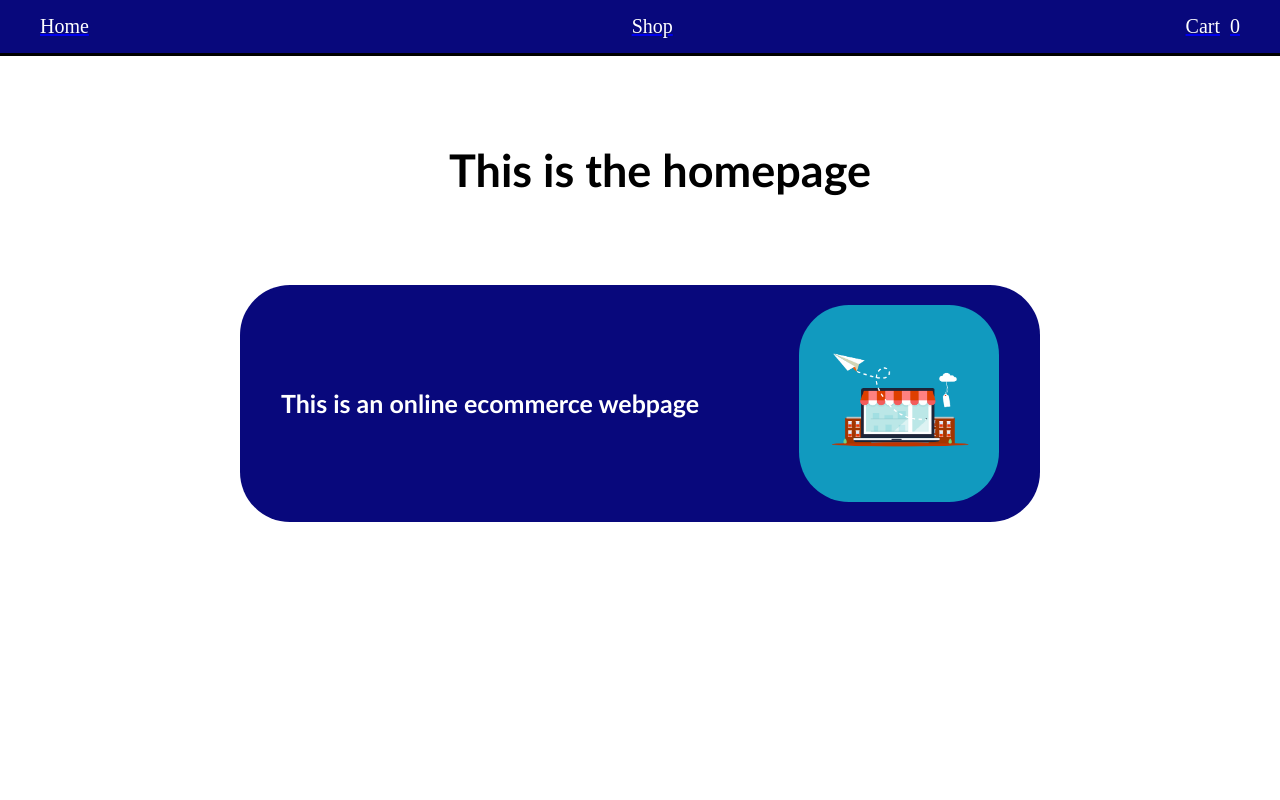
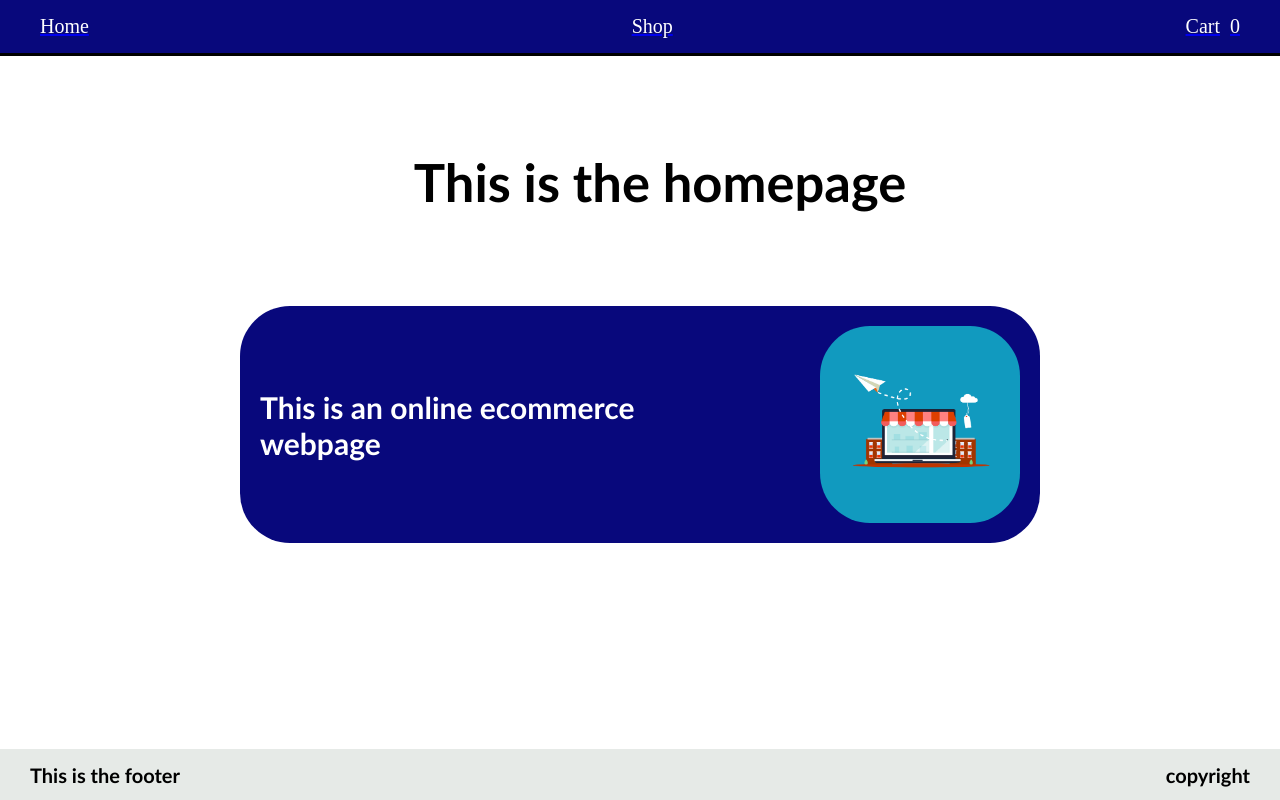
Before and after one commit to jwwals1/Shopping-Cart, a React (Vite) app: page / in a window 1280 px wide. Built offline with nearby package versions, Linux system fonts and the light colour scheme.

Commit message:
added footer

```diff
--- a/src/App.jsx
+++ b/src/App.jsx
@@ -5,6 +5,7 @@ import { Route, Routes } from "react-router-dom";
 import Shop from "./components/Shop.jsx"
 import Cart from "./components/Cart.jsx"
 import Home from "./components/Home.jsx";
+import Footer from "./components/footer.jsx";
 
 // eslint-disable-next-line react/prop-types
 function App() {
@@ -24,6 +25,7 @@ function App() {
           element={<Cart cartItems={cartItems} setCartItems={setCartItems} />}
         />
       </Routes>
+      <Footer/>
     </>
   );
 }
--- a/src/components/Cart.jsx
+++ b/src/components/Cart.jsx
@@ -63,7 +63,7 @@ function Cart({ cartItems }) {
         <div>
           <div >
             <h1>Your cart is empty!</h1>
-            <h2>Add some items to your cart!</h2>
+            <h2>Add items to your cart!</h2>
           </div>
         </div>
       )}
--- /dev/null
+++ b/src/components/footer.jsx
@@ -0,0 +1,16 @@
+/* eslint-disable react/prop-types */
+
+
+// eslint-disable-next-line react/prop-types
+function Footer() {
+  return (
+    <footer className="footer">
+        <h1 className="footer-description">This is the footer</h1>
+        <h1 className="footer-copyright">copyright</h1>
+    </footer>
+  );
+}
+
+
+
+export default Footer;
--- a/src/index.css
+++ b/src/index.css
@@ -1,6 +1,8 @@
 body {
     margin: 0;
     padding: 0;
+    position: relative;
+    min-height: 100vh;
 }
 
 .shop-Page {
@@ -22,6 +24,7 @@ body {
     display: grid;
     grid-template-columns: repeat(auto-fit, minmax(400px, 1fr));
     gap: 20px;
+    padding-bottom: 80px;
 }
 /* .item {
     display: grid;
@@ -40,6 +43,7 @@ body {
     padding: 20px;
     min-height: 300px;
     justify-content: space-between;
+    /* margin-bottom: 40px; */
 }
 
 .card:hover {
@@ -182,7 +186,7 @@ body {
     display: grid;
     justify-content: center;
     margin-left: 40px;
-    font-size: 30px;
+    font-size: 35px;
     font-family: 'Gill Sans', 'Gill Sans MT', Calibri, 'Trebuchet MS', sans-serif;
     margin-top: 50px;
 
@@ -202,6 +206,27 @@ body {
 }
 
 .homepage-description {
-    font-size: 25px;
+    font-size: 30px;
     font-family: 'Gill Sans', 'Gill Sans MT', Calibri, 'Trebuchet MS', sans-serif;
 }
+
+.footer {
+    display: flex;
+    background-color: #E6EAE7;
+    position: absolute;
+    bottom: 0;
+    width: 100%;
+    justify-content: space-between;
+    font-size: 10px;
+    font-family: 'Gill Sans', 'Gill Sans MT', Calibri, 'Trebuchet MS', sans-serif;
+    /* padding-top: 5px;
+    padding-bottom: 5px; */
+}
+
+.footer-description {
+    margin-left: 30px;
+}
+
+.footer-copyright {
+    margin-right: 30px;
+}
```
